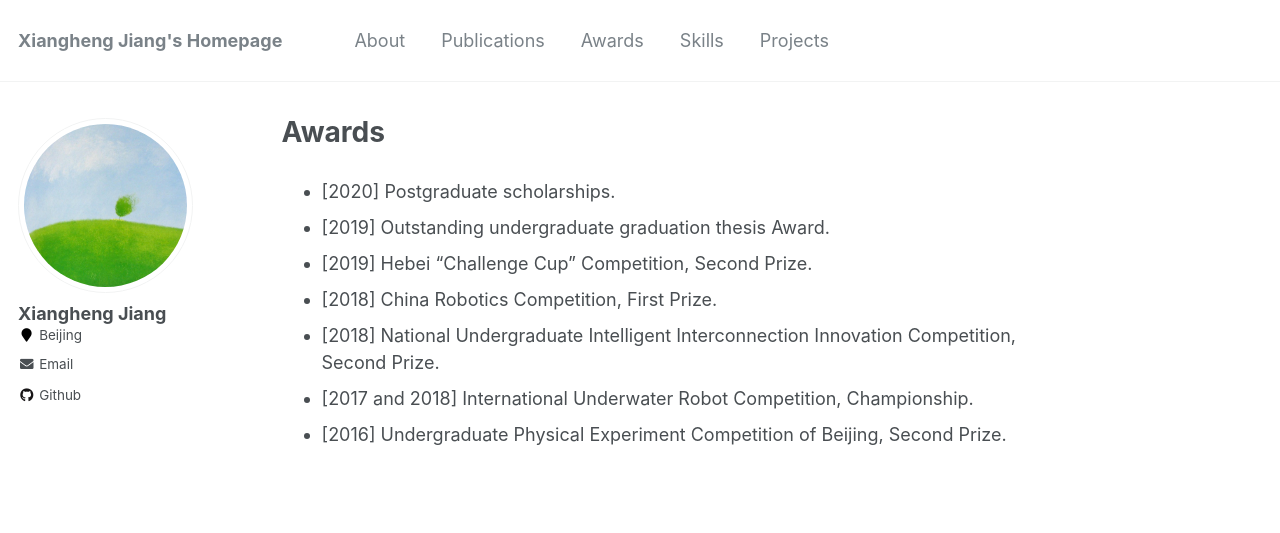
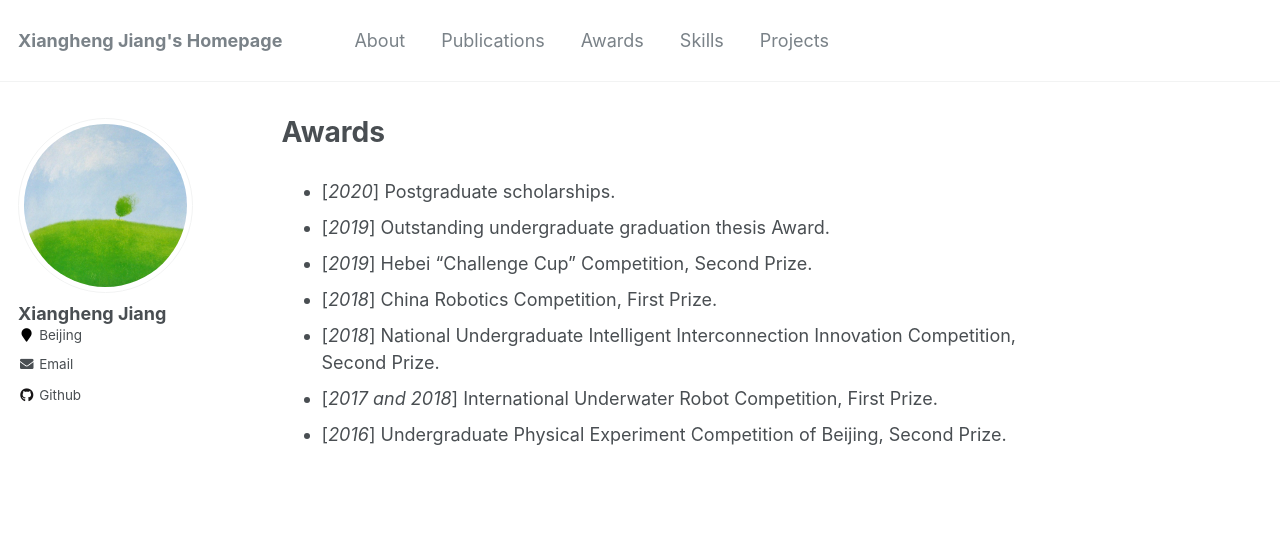
Before and after one commit to j1o2h3n/j1o2h3n.github.io, a Jekyll site: the page built from _pages/awards.md, in a window 1280 px wide. Shown: the top 533 px of the page. Built offline with Jekyll 4.4.1, drawn with Linux system fonts in a browser that asks for light colours.

Commit message:
Update awards.md

```diff
--- a/_pages/awards.md
+++ b/_pages/awards.md
@@ -4,10 +4,10 @@ permalink: /awards/
 author_profile: true
 ---
 
-- \[2020] Postgraduate scholarships.
-- \[2019] Outstanding undergraduate graduation thesis Award.
-- \[2019] Hebei "Challenge Cup" Competition, Second Prize.
-- \[2018] China Robotics Competition, First Prize.
-- \[2018] National Undergraduate Intelligent Interconnection Innovation Competition, Second Prize.
-- \[2017 and 2018] International Underwater Robot Competition, Championship.
-- \[2016] Undergraduate Physical Experiment Competition of Beijing, Second Prize.
+- \[_2020_] Postgraduate scholarships.
+- \[_2019_] Outstanding undergraduate graduation thesis Award.
+- \[_2019_] Hebei "Challenge Cup" Competition, Second Prize.
+- \[_2018_] China Robotics Competition, First Prize.
+- \[_2018_] National Undergraduate Intelligent Interconnection Innovation Competition, Second Prize.
+- \[_2017 and 2018_] International Underwater Robot Competition, First Prize.
+- \[_2016_] Undergraduate Physical Experiment Competition of Beijing, Second Prize.
```
